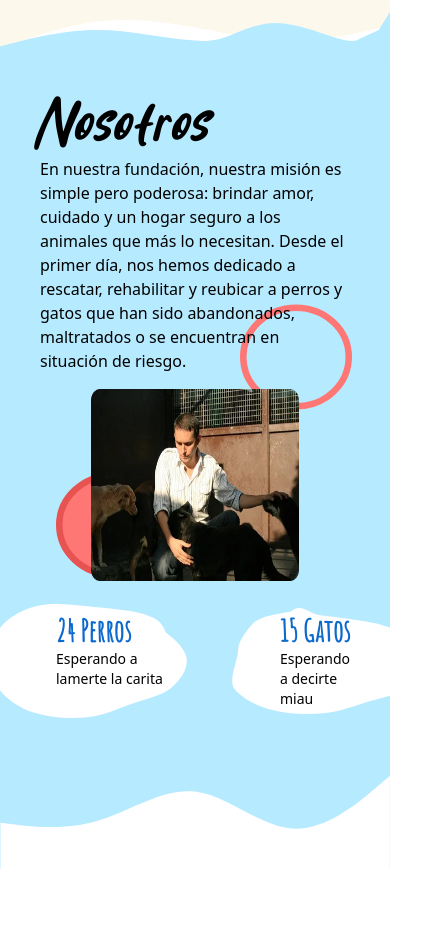
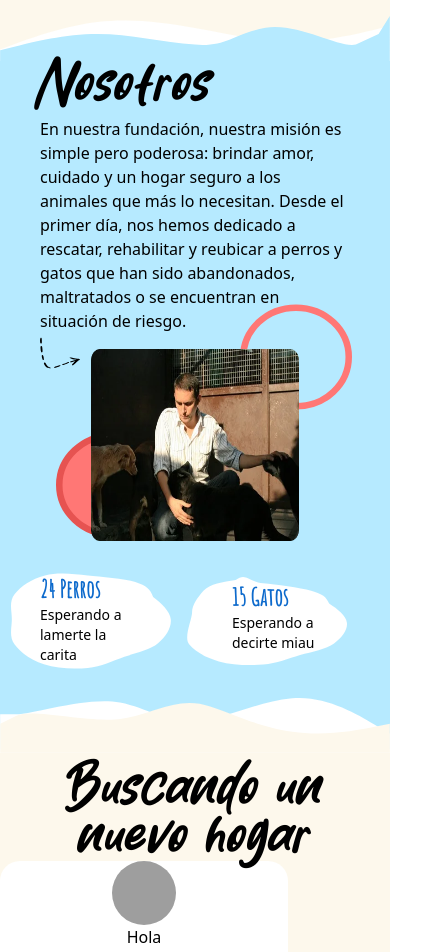
Before and after one commit to Amigos-con-Cola/AmigosConColaPublicPage, an Astro site: page / in a window 390 px wide. Shown: the part 616-1568 px from the top of the page, 424 px wide, since content can reach past the window. Before the commit the page ends 1485 px from the top, so only its background shows below. Built offline with nearby package versions, Linux system fonts and the light colour scheme; Astro itself is replaced by a stand-in of ours; grey boxes are pictures that could not be loaded.

Commit message:
pequeñas mejoras

```diff
--- a/src/components/Header.astro
+++ b/src/components/Header.astro
@@ -1,8 +1,7 @@
 ---
 import DogHeaderIcon from "../icons/DogHeaderIcon.astro";
 import PawIcon from "../icons/PawIcon.astro";
-import WavesWhite1 from "../icons/WavesWhite1.astro";
-import WavesBlue1 from "../icons/WavesBlue1.astro";
+import Waves1 from "../shapes/Waves1.astro";
 ---
 
 <section class="pb-16 md:pb-52 flex max-h-max relative w-full bg-semibrown">
@@ -45,12 +44,5 @@ import WavesBlue1 from "../icons/WavesBlue1.astro";
     class="absolute right-24 top-36 size-9 md:top-[48%] md:left-[50%] rotate-[35deg] md:size-24"
   />
 
-  <WavesWhite1 class="absolute bottom-0 w-full h-fit md:bottom-0" />
-  <WavesBlue1 class="absolute bottom-0 w-full h-fit md:bottom-0" />
-  <!-- <BlankWave -->
-  <!--   class="absolute w-[100%] size-full md:pt-48 md:size-full md:bottom-0" -->
-  <!-- /> -->
-  <!-- <BlueWave -->
-  <!--   class="absolute w-[100%] size-full md:pt-24 md:size-full md:bottom-0" -->
-  <!-- /> -->
+  <Waves1 class="absolute -bottom-1 w-full h-fit" />
 </section>
--- /dev/null
+++ b/src/components/Nosotros.astro
@@ -0,0 +1,71 @@
+---
+import Blob1 from "../shapes/Blob1.astro";
+import Blob2 from "../shapes/Blob2.astro";
+import Arrow from "../icons/Arrow.astro";
+import Circle2 from "../shapes/Circle2.astro";
+import Circle1 from "../shapes/Circle1.astro";
+import Waves2 from "../shapes/Waves2.astro";
+---
+
+<section
+  id="nosotros"
+  class="m-0 pb-52 bg-auto md:px-0 md:pb-60 w-full flex flex-col-reverse items-center md:flex-row md:items-start relative md:justify-around bg-no-repeat bg-celeste"
+>
+  <img
+    class="pt-4 size-52 md:p-0 md:size-1/3 z-10"
+    src="/sevallos.webp"
+    alt=""
+  />
+  <div class="flex flex-col z-10 mx-10 md:w-[550px] text-pretty">
+    <h2 class="pb-2 text-5xl font-['Bitcheese']">Nosotros</h2>
+    <p class="">
+      En nuestra fundación, nuestra misión es simple pero poderosa: brindar
+      amor, cuidado y un hogar seguro a los animales que más lo necesitan. Desde
+      el primer día, nos hemos dedicado a rescatar, rehabilitar y reubicar a
+      perros y gatos que han sido abandonados, maltratados o se encuentran en
+      situación de riesgo.
+    </p>
+    <div class="relative">
+      <Blob1
+        class="size-40 top-72 -left-52 md:top-24 md:-left-[19rem] absolute inset-0 m-auto md:size-60"
+      />
+      <div class="z-10 top-60 left-0 md:top-12 md:left-14 absolute">
+        <h3
+          class="text-2xl text-[#0D6ACC] font-['Amatic_SC'] md:text-3xl md:w-28 font-bold"
+        >
+          24 Perros
+        </h3>
+        <p class="w-24 text-sm md:w-32 text-pretty">
+          Esperando a lamerte la carita
+        </p>
+      </div>
+    </div>
+    <div class="relative">
+      <Blob2
+        class="size-40 top-72 left-36 md:top-20 md:left-72 absolute inset-0 m-auto md:size-60"
+      />
+      <div
+        class="top-[15.5rem] left-48 md:top-11 md:left-[23rem] absolute inset-0 md:w-28"
+      >
+        <h3
+          class="text-2xl text-[#0D6ACC] font-['Amatic_SC'] md:text-3xl md:w-28 font-bold"
+        >
+          15 Gatos
+        </h3>
+        <p class="w-24 text-sm md:w-32 text-pretty">Esperando a decirte miau</p>
+      </div>
+    </div>
+  </div>
+  <Arrow
+    class="size-10 top-[17rem] left-10 md:top-0 md:left-[45%] md:size-12 absolute"
+  />
+
+  <!-- TODO: Convert to img to astro -->
+  <Circle1
+    class="absolute left-60 top-60 size-28 md:size-60 md:left-1 md:top-1"
+  />
+  <Circle2
+    class="absolute left-14 size-28 md:size-48 md:left-[30rem] md:top-72"
+  />
+  <Waves2 class="absolute -bottom-1 w-full h-fit" />
+</section>
--- a/src/icons/WavesBlue1.astro
+++ /dev/null
@@ -1,14 +0,0 @@
-<svg
-  class={Astro.props.class}
-  width="1200"
-  height="151"
-  viewBox="0 0 1200 151"
-  fill="none"
-  xmlns="http://www.w3.org/2000/svg"
->
-  <path
-    fill-rule="evenodd"
-    clip-rule="evenodd"
-    d="M0 105.7L50 93.1167C100 80.5333 200 55.3667 300 55.3667C400 55.3667 500 80.5333 600 88.0833C700 95.6333 717 54.1167 817 36.5C917 18.8833 1045.5 100.667 1095.5 88.0833L1165.5 55.3667L1200 0V151H1150C1100 151 1000 151 900 151C800 151 700 151 600 151C500 151 400 151 300 151C200 151 100 151 50 151H0V105.7Z"
-    fill="#B6EAFF"></path>
-</svg>
--- a/src/icons/WavesWhite1.astro
+++ /dev/null
@@ -1,14 +0,0 @@
-<svg
-  class={Astro.props.class}
-  width="1201"
-  height="125"
-  viewBox="0 0 1201 125"
-  fill="none"
-  xmlns="http://www.w3.org/2000/svg"
->
-  <path
-    fill-rule="evenodd"
-    clip-rule="evenodd"
-    d="M0.628723 88.8304L50.6287 70.8304C100.629 52.8304 200.629 16.8304 300.629 4.83037C400.629 -7.16963 500.629 4.83037 600.629 22.8304C700.629 40.8304 800.629 64.8304 900.629 64.8304C1000.63 64.8304 1100.63 40.8304 1150.63 28.8304L1200.63 16.8304V124.83H1150.63C1100.63 124.83 1000.63 124.83 900.629 124.83C800.629 124.83 700.629 124.83 600.629 124.83C500.629 124.83 400.629 124.83 300.629 124.83C200.629 124.83 100.629 124.83 50.6287 124.83H0.628723V88.8304Z"
-    fill="white"></path>
-</svg>
--- a/src/pages/index.astro
+++ b/src/pages/index.astro
@@ -1,83 +1,29 @@
 ---
 import Layout from "../layouts/Layout.astro";
 import Header from "../components/Header.astro";
-import Blob1 from "../icons/Blob1.astro";
-import Blob2 from "../icons/Blob2.astro";
-import Arrow from "../icons/Arrow.astro";
-import Circle2 from "../icons/Circle2.astro";
-import WavesWhite from "../icons/WavesWhite.astro";
+import Nosotros from "../components/Nosotros.astro";
 ---
 
 <Layout title="Amigos con cola || Consigue un nuevo amigo peludo">
-  <div class="absolute top-0 -z-10 h-full w-full bg-white">
-    <div
-      class="absolute bottom-auto left-auto right-0 top-0 h-[500px] w-[500px] -translate-x-[30%] translate-y-[20%] rounded-full bg-[rgba(2,176,239,0.5)] opacity-50 blur-[80px]"
-    >
-    </div>
-  </div>
-  <main class="">
+  <main>
     <Header />
-    <section
-      id="nosotros"
-      class="pt-10 m-0 pb-72 size-full flex flex-col-reverse items-center md:flex-row md:items-start relative md:justify-around bg-[#b6eaff]"
-    >
-      <img
-        class="pt-4 size-52 md:p-0 md:size-1/3 z-10"
-        src="/sevallos.webp"
-        alt=""
-      />
-      <div class="z-10 mx-10 md:w-[550px] text-pretty">
-        <h2 class="pb-2 text-5xl font-['Bitcheese']">Nosotros</h2>
-        <p class="">
-          En nuestra fundación, nuestra misión es simple pero poderosa: brindar
-          amor, cuidado y un hogar seguro a los animales que más lo necesitan.
-          Desde el primer día, nos hemos dedicado a rescatar, rehabilitar y
-          reubicar a perros y gatos que han sido abandonados, maltratados o se
-          encuentran en situación de riesgo.
-        </p>
-        <div class="relative">
-          <Blob1
-            class="size-48 top-72 -left-52 md:top-24 md:-left-[19rem] absolute inset-0 m-auto md:size-60"
-          />
-          <div class="z-10 top-60 left-4 md:top-12 md:left-14 absolute inset-0">
-            <h3
-              class="text-[#0D6ACC] font-['Amatic_SC'] text-3xl w-28 font-bold"
-            >
-              24 Perros
-            </h3>
-            <p class="text-sm w-32 text-pretty absolute">
-              Esperando a lamerte la carita
-            </p>
-          </div>
-        </div>
-        <div class="relative">
-          <Blob2
-            class="size-48 top-72 left-48 md:top-20 md:left-72 absolute inset-0 m-auto md:size-60"
-          />
-          <div
-            class="top-60 left-60 md:top-11 md:left-[23rem] absolute inset-0 md:w-28"
-          >
-            <h3
-              class="text-[#0D6ACC] font-['Amatic_SC'] text-3xl w-28 font-bold"
-            >
-              15 Gatos
-            </h3>
-            <p class="text-sm">Esperando a decirte miau</p>
-          </div>
-        </div>
+    <Nosotros />
+    <section class="w-full bg-semibrown h-screen">
+      <h2 class="text-center text-pretty pt-4 text-5xl font-['Bitcheese']">
+        Buscando un nuevo hogar
+      </h2>
+      <div
+        class="rounded-[20px] w-72 h-[30rem] bg-white flex flex-col items-center"
+      >
+        <img
+          class="rounded-full size-16"
+          src="https://images.unsplash.com/photo-1561037404-61cd46aa615b?q=80&w=1470&auto=format&fit=crop&ixlib=rb-4.0.3&ixid=M3wxMjA3fDB8MHxwaG90by1wYWdlfHx8fGVufDB8fHx8fA%3D%3D"
+          alt=""
+        />
+        <h2>Hola</h2>
+        <div></div>
+        <button></button>
       </div>
-      <Arrow class="right-[50%] size-12 absolute" />
-
-      <!-- TODO: Convert to img to astro -->
-      <img
-        class="absolute left-60 top-60 size-28 md:size-60 md:left-1 md:top-1"
-        src="./circle.svg"
-        alt=""
-      />
-      <Circle2
-        class="absolute left-14 size-28 md:size-48 md:left-[30rem] md:top-72"
-      />
-      <WavesWhite class="absolute bottom-0 w-full h-fit md:bottom-0" />
     </section>
   </main>
 </Layout>
--- /dev/null
+++ b/src/shapes/Circle1.astro
@@ -0,0 +1,13 @@
+<svg
+  class={Astro.props.class}
+  width="344"
+  height="323"
+  viewBox="0 0 344 323"
+  fill="none"
+  xmlns="http://www.w3.org/2000/svg"
+>
+  <path
+    d="M334 161.5C334 244.587 262.073 313 172 313C81.9272 313 10 244.587 10 161.5C10 78.4129 81.9272 10 172 10C262.073 10 334 78.4129 334 161.5Z"
+    stroke="#FF7775"
+    stroke-width="20"></path>
+</svg>
--- /dev/null
+++ b/src/shapes/Waves1.astro
@@ -0,0 +1,19 @@
+<svg
+  class={Astro.props.class}
+  width="1201"
+  height="151"
+  viewBox="0 0 1201 151"
+  fill="none"
+  xmlns="http://www.w3.org/2000/svg"
+>
+  <path
+    fill-rule="evenodd"
+    clip-rule="evenodd"
+    d="M0 102.83L50 84.8304C100 66.8304 200 30.8304 300 18.8304C400 6.83037 500 18.8304 600 36.8304C700 54.8304 800 78.8304 900 78.8304C1000 78.8304 1100 54.8304 1150 42.8304L1200 30.8304V138.83H1150C1100 138.83 1000 138.83 900 138.83C800 138.83 700 138.83 600 138.83C500 138.83 400 138.83 300 138.83C200 138.83 100 138.83 50 138.83H0V102.83Z"
+    fill="white"></path>
+  <path
+    fill-rule="evenodd"
+    clip-rule="evenodd"
+    d="M0.371277 105.7L50.3713 93.1167C100.371 80.5333 200.371 55.3667 300.371 55.3667C400.371 55.3667 500.371 80.5333 600.371 88.0833C700.371 95.6333 717.371 54.1167 817.371 36.5C917.371 18.8833 1045.87 100.667 1095.87 88.0833L1165.87 55.3667L1200.37 0V151H1150.37C1100.37 151 1000.37 151 900.371 151C800.371 151 700.371 151 600.371 151C500.371 151 400.371 151 300.371 151C200.371 151 100.371 151 50.3713 151H0.371277V105.7Z"
+    fill="#B6EAFF"></path>
+</svg>
--- /dev/null
+++ b/src/shapes/Waves2.astro
@@ -0,0 +1,19 @@
+<svg
+  class={Astro.props.class}
+  width="1466"
+  height="206"
+  viewBox="0 0 1466 206"
+  fill="none"
+  xmlns="http://www.w3.org/2000/svg"
+>
+  <path
+    fill-rule="evenodd"
+    clip-rule="evenodd"
+    d="M0.426514 61.3332H61.4461C122.466 61.3332 328.712 -7 450.751 17C572.79 41 640.558 109.333 762.598 85.3332C884.637 61.3332 976.74 13.3332 1098.78 1.33318C1220.82 -10.6668 1342.86 61.3332 1403.88 97.3332L1464.9 133.333V205.333H1403.88C1342.86 205.333 1220.82 205.333 1098.78 205.333C976.74 205.333 854.701 205.333 732.661 205.333C610.622 205.333 488.583 205.333 366.544 205.333C244.505 205.333 122.466 205.333 61.4461 205.333H0.426514V61.3332Z"
+    fill="white"></path>
+  <path
+    fill-rule="evenodd"
+    clip-rule="evenodd"
+    d="M1.00018 97.0467L62.0198 67.0467C123.039 37.0467 335.424 96 457.463 78C579.502 60 667.981 -10.5 790.02 31.5C912.059 73.5 977.313 109.047 1099.35 127.047C1221.39 145.047 1343.43 121.047 1404.45 109.047L1465.47 97.0467V205.047H1404.45C1343.43 205.047 1221.39 205.047 1099.35 205.047C977.313 205.047 855.274 205.047 733.235 205.047C611.196 205.047 489.157 205.047 367.118 205.047C245.078 205.047 123.039 205.047 62.0198 205.047H1.00018V97.0467Z"
+    fill="#FDF8EC"></path>
+</svg>
--- a/tailwind.config.mjs
+++ b/tailwind.config.mjs
@@ -18,6 +18,7 @@ export default {
       bermuda: "#78dcca",
       primary: "#02B0EF",
       semibrown: "#FDF8EC",
+      celeste: "#B6EAFF",
     },
     extend: {},
   },
```
Also changed, not shown: public/blob1.png (deleted), public/blob2.png (deleted), public/circle.svg (deleted), public/waves1.svg (deleted), public/waves2.svg (deleted), src/shapes/Blob1.astro (renamed from src/icons/Blob1.astro), src/shapes/Blob2.astro (renamed from src/icons/Blob2.astro), src/shapes/Circle2.astro (renamed from src/icons/Circle2.astro).
